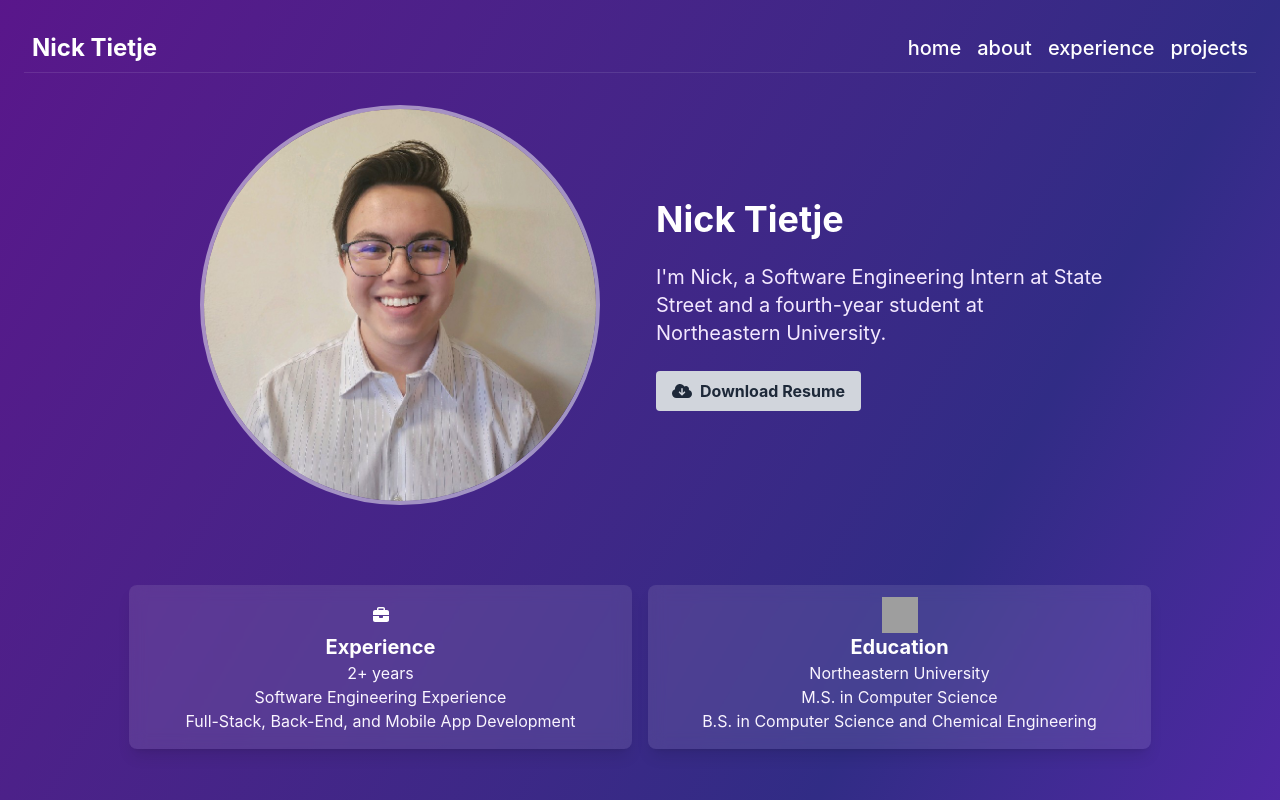
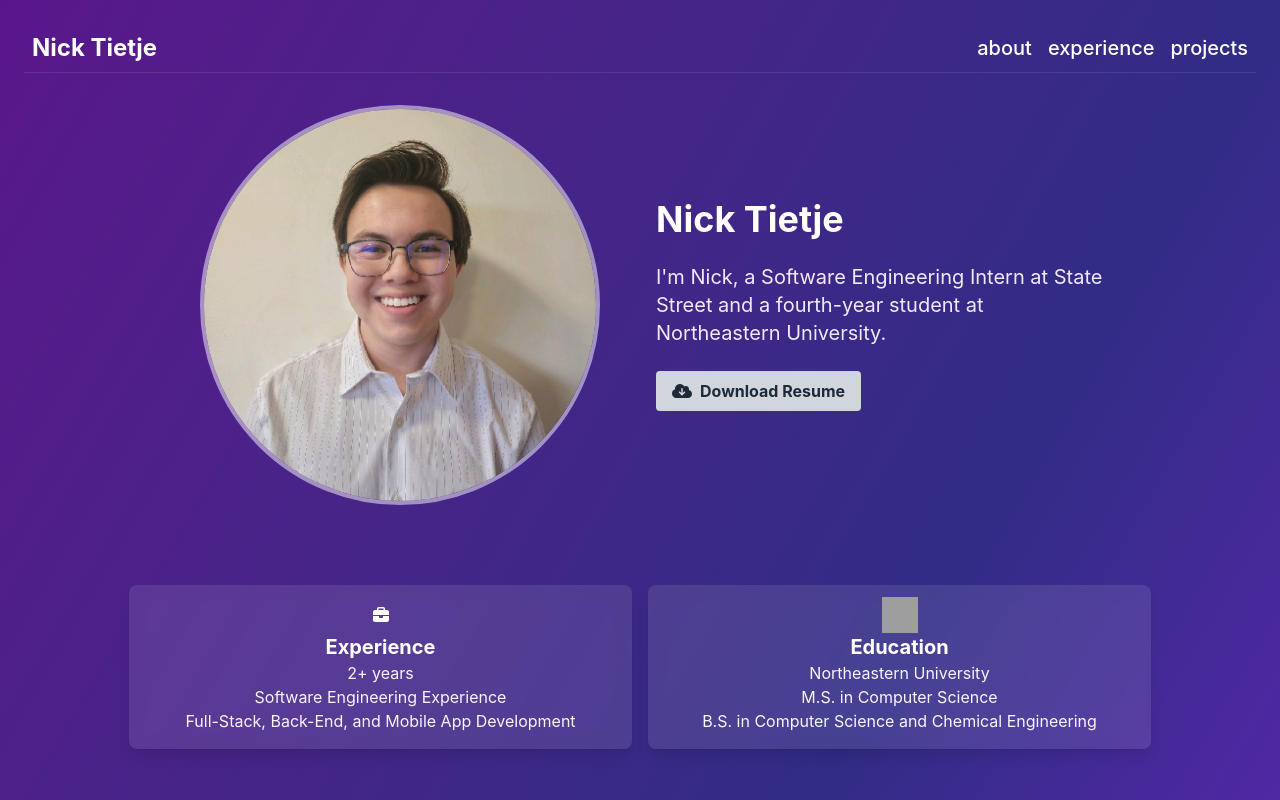
Before and after one commit to ntietje1/personal-website, a Next.js app: page / in a window 1280 px wide. Shown: the top 800 px of the page. Built offline with nearby package versions, Linux system fonts and the light colour scheme; grey boxes are pictures that could not be loaded.

Commit message:
remove "home" and make it the about page

```diff
--- a/app/components/nav.tsx
+++ b/app/components/nav.tsx
@@ -2,9 +2,6 @@ import Link from "next/link";
 
 const navItems = {
   "/": {
-    name: "home",
-  },
-  "/about": {
     name: "about",
   },
   "/experience": {
@@ -26,7 +23,7 @@ export function Navbar() {
               <Link
                 key={path}
                 href={path}
-                className="text-xl font-medium hover:text-purple-300 transition-colors hover:shadow-lg transition-shadow"
+                className="text-xl font-medium hover:text-purple-200 transition-colors hover:shadow-lg transition-shadow"
               >
                 {name}
               </Link>
```
